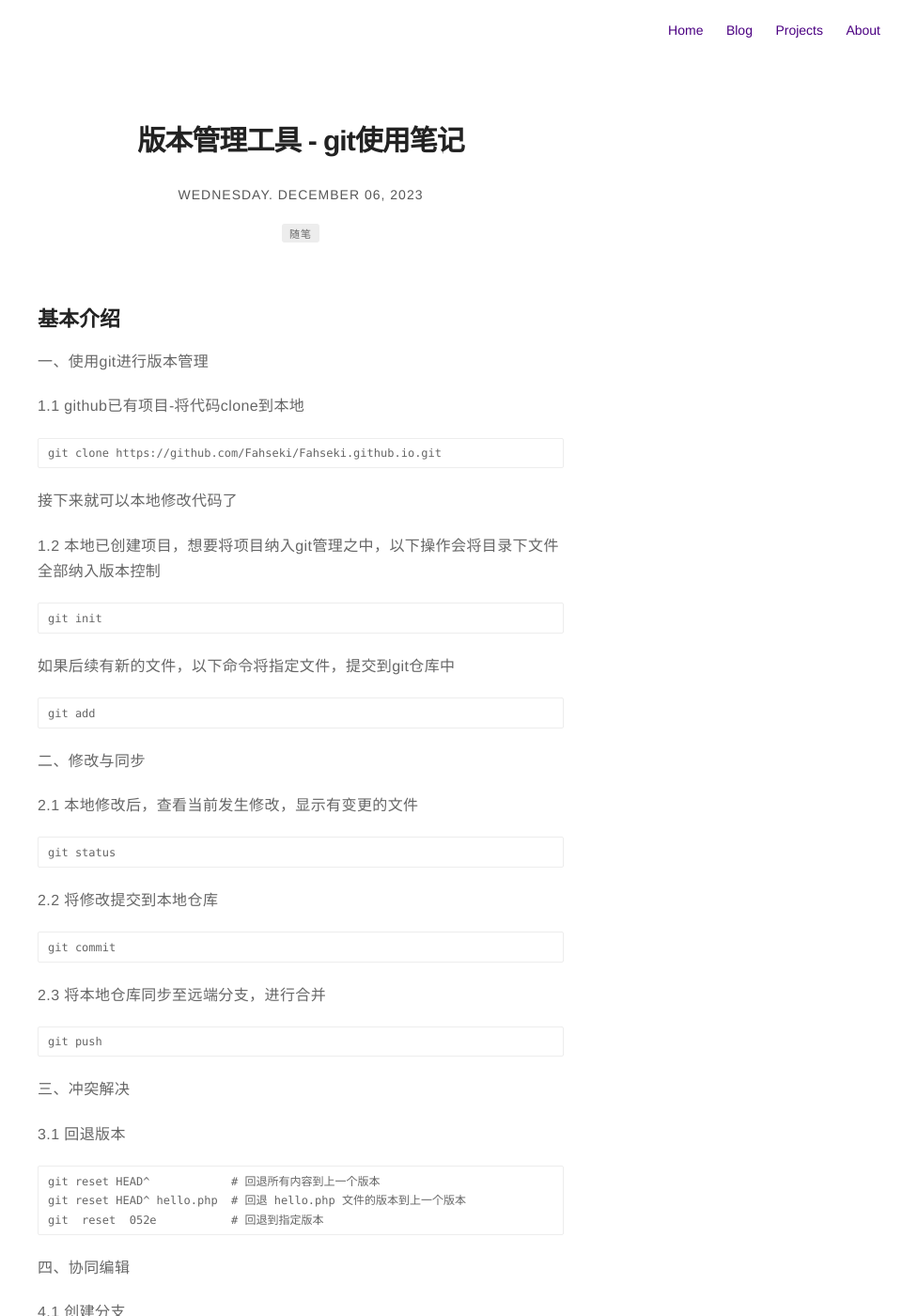
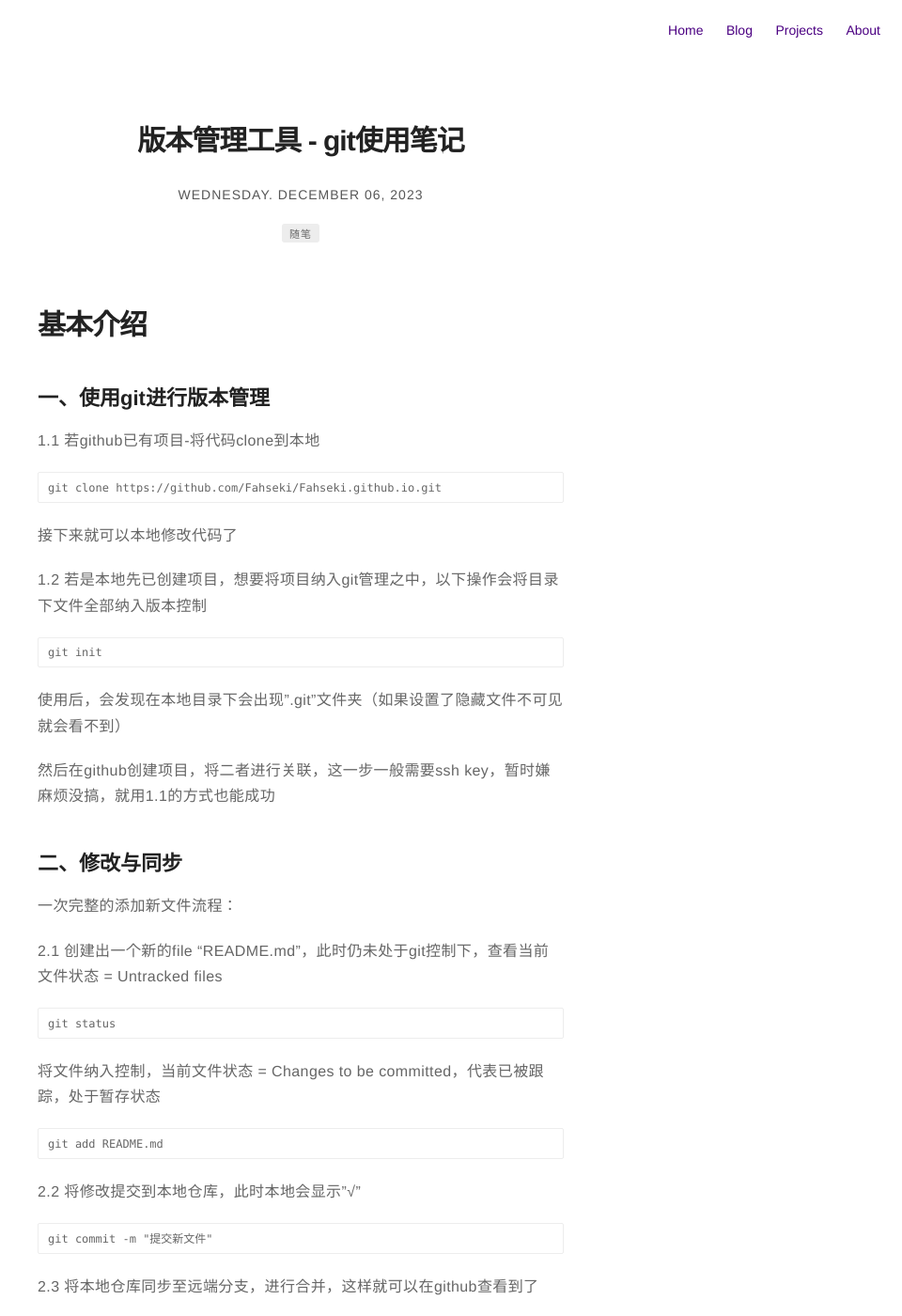
Before and after one commit to Fahseki/Fahseki.github.io, a Jekyll site: the page built from _posts/2023-12-6-firstBlog.markdown, in a window 1280 px wide and 1400 px high. Shown: the whole window at 94% size, without its empty margins (320-1280 px from the left). Built offline with Jekyll 4.4.1, drawn with Linux system fonts in a browser that asks for light colours; nearby versions of some CDN libraries.

Commit message:
*修改blog

```diff
--- a/_config.yml
+++ b/_config.yml
@@ -66,9 +66,10 @@ projects: true
 # if you don't need "about" or "blog", comment them out below
 about: true
 blog: true
+# tags_page: true
 
 # 是否需要展示阅读时长?
-timezone: Asia/Shanghai
+# timezone: Asia/Shanghai
 read-time: false
 
 # 是否展示文章tag?
--- a/_posts/2015-02-24-markdown-extra-components.markdown
+++ b/_posts/2015-02-24-markdown-extra-components.markdown
@@ -6,7 +6,7 @@ image: /assets/images/markdown.jpg
 headerImage: false
 hidden: true
 tag:
-category: blog
+category: project
 author: jamesfoster
 description: Markdown summary with different options
 ---
--- a/_posts/2016-02-24-markdown-common-elements.markdown
+++ b/_posts/2016-02-24-markdown-common-elements.markdown
@@ -4,7 +4,7 @@ layout: post
 date: 2016-02-24 22:44
 image: /assets/images/markdown.jpg
 headerImage: false
-hidden: false
+hidden: true
 tag:
 star: true
 category: blog
--- a/_posts/2023-12-6-firstBlog.markdown
+++ b/_posts/2023-12-6-firstBlog.markdown
@@ -12,44 +12,49 @@ author: Fahseki
 externalLink: false
 ---
 
-## 基本介绍
+# 基本介绍
 
-一、使用git进行版本管理
+## 一、使用git进行版本管理
 
-1.1 github已有项目-将代码clone到本地
+1.1 若github已有项目-将代码clone到本地
 {% highlight raw %}
 git clone https://github.com/Fahseki/Fahseki.github.io.git
 {% endhighlight %}
 接下来就可以本地修改代码了
 
-1.2 本地已创建项目，想要将项目纳入git管理之中，以下操作会将目录下文件全部纳入版本控制
+1.2 若是本地先已创建项目，想要将项目纳入git管理之中，以下操作会将目录下文件全部纳入版本控制
 {% highlight raw %}
 git init
 {% endhighlight %}
-如果后续有新的文件，以下命令将指定文件，提交到git仓库中
-{% highlight raw %}
-git add
-{% endhighlight %}
+使用后，会发现在本地目录下会出现".git”文件夹（如果设置了隐藏文件不可见就会看不到）
+
+然后在github创建项目，将二者进行关联，这一步一般需要ssh key，暂时嫌麻烦没搞，就用1.1的方式也能成功
 
 
-二、修改与同步
+## 二、修改与同步
+一次完整的添加新文件流程：
 
-2.1  本地修改后，查看当前发生修改，显示有变更的文件
+2.1  创建出一个新的file "README.md"，此时仍未处于git控制下，查看当前文件状态 = Untracked files
 {% highlight raw %}
 git status
 {% endhighlight %}
 
-2.2 将修改提交到本地仓库
+将文件纳入控制，当前文件状态 = Changes to be committed，代表已被跟踪，处于暂存状态
 {% highlight raw %}
-git commit
+git add README.md
 {% endhighlight %}
 
-2.3 将本地仓库同步至远端分支，进行合并
+2.2 将修改提交到本地仓库，此时本地会显示"√"
+{% highlight raw %}
+git commit -m "提交新文件"
+{% endhighlight %}
+
+2.3 将本地仓库同步至远端分支，进行合并，这样就可以在github查看到了
 {% highlight raw %}
 git push
 {% endhighlight %}
 
-三、冲突解决
+## 三、冲突解决
 
 3.1 回退版本
 {% highlight raw %}
@@ -59,7 +64,7 @@ git  reset  052e           # 回退到指定版本
 {% endhighlight %}
 
 
-四、协同编辑
+## 四、协同编辑
 
 4.1 创建分支
 {% highlight raw %}
```
Also changed, not shown: _posts/2023-12-07-python-algorithm-questions.markdown (added, +17 -0 lines).
